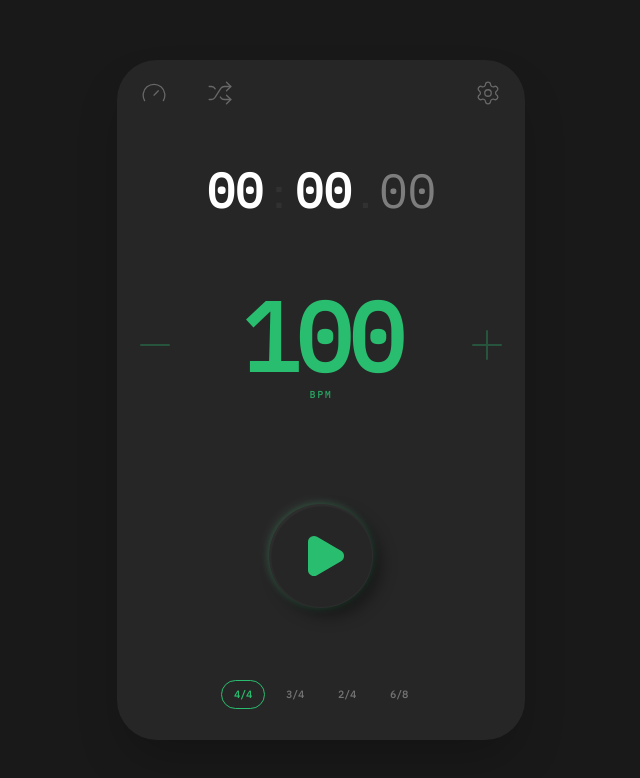
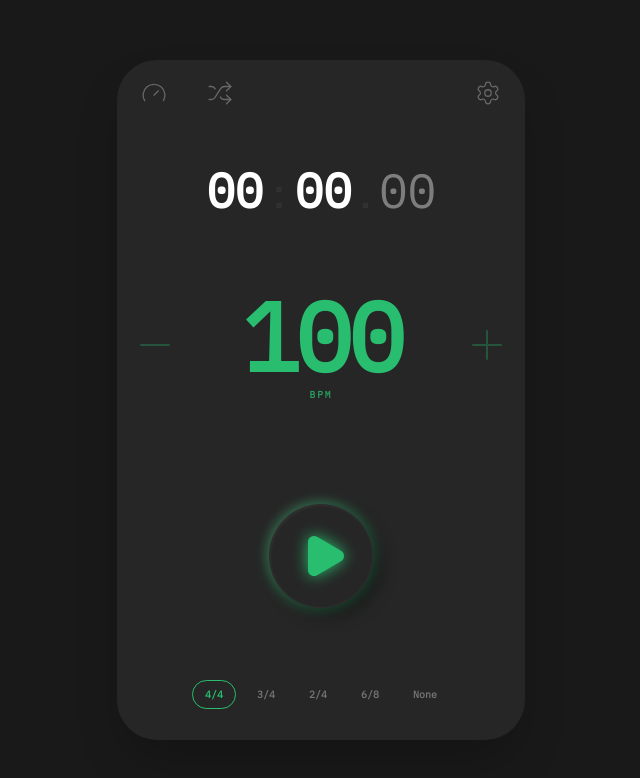
Before and after one commit to DonElDoug/metronome-widget, a React (Vite) app: page / in a window 1280 px wide. Shown: the top 778 px of the page, without its empty margins (319-959 px from the left). Built offline with nearby package versions, Linux system fonts and the light colour scheme; no server answers.

Commit message:
feat: add 'None' time signature mode to disable beat accents

```diff
--- a/src/App.tsx
+++ b/src/App.tsx
@@ -24,7 +24,7 @@ function App() {
     const [speedConfig, setSpeedConfig] = useState<SpeedSettingsData | null>(null);
     const [randomConfig, setRandomConfig] = useState<RandomSettingsData | null>(null);
     const [soundType, setSoundType] = useState<SoundType>('click');
-    const [timeSignature, setTimeSignature] = useState({ numerator: 4, denominator: 4 });
+    const [timeSignature, setTimeSignature] = useState<{ numerator: number, denominator: number } | null>({ numerator: 4, denominator: 4 });
 
     // Visual Sync Queue
     const visualQueueRef = useRef<{ time: number; beat: number }[]>([]);
@@ -136,7 +136,8 @@ function App() {
 
         // Glassy Flash Logic (Normal Mode)
         if (!speedConfig && visualizerRef.current && isPlaying) {
-            const currentBeat = (stateRef.current.speedBarCounter % timeSignature.numerator) + 1; // 1-based beat
+            const isNoAccent = !timeSignature;
+            const currentBeat = isNoAccent ? 2 : (stateRef.current.speedBarCounter % timeSignature.numerator) + 1; // 1-based beat
             stateRef.current.speedBarCounter++; // Use counter as beat tracker for Normal Mode too
 
             // Reset any residual animations
@@ -484,8 +485,8 @@ function App() {
                     {/* The Ripple Orb (Interactive) - Progress Ring */}
                     <div className="absolute inset-0 pointer-events-none flex items-center justify-center">
                         <svg className="w-[21vmin] h-[21vmin] rotate-[-90deg]" viewBox="0 0 200 200">
-                            {/* Base Ring (Subtle Guide) */}
-                            <circle cx="100" cy="100" r="56" fill="none" stroke="currentColor" strokeWidth="4" className="opacity-60" style={{ color: 'var(--accent-color)' }} />
+                            {/* Base Ring (Track - Neutral Dark) */}
+                            <circle cx="100" cy="100" r="56" fill="none" stroke="rgba(255,255,255,0.1)" strokeWidth="6" className="opacity-100" />
 
                             {/* Active Ring (Breathing/Progress) */}
                             <circle
@@ -493,17 +494,17 @@ function App() {
                                 cx="100" cy="100" r="56"
                                 fill="none"
                                 stroke="currentColor"
-                                strokeWidth="5"
+                                strokeWidth="10"
                                 strokeLinecap="round"
-                                className={`chrono-ring glass-ring-base`}
                                 style={{
                                     stroke: 'var(--accent-color)',
                                     strokeDasharray: 2 * Math.PI * 56,
                                     strokeDashoffset: speedConfig ? 2 * Math.PI * 56 : 0,
                                     opacity: speedConfig ? 1 : 0.8,
                                     transition: 'all 0.1s ease-out',
-                                    filter: 'drop-shadow(0 0 6px var(--accent-color))'
+                                    filter: 'drop-shadow(0 0 8px var(--accent-color))'
                                 }}
+                                className={`chrono-ring glass-ring-base ${isPlaying && speedConfig ? 'animate-ring-heartbeat' : ''}`}
                             />
                         </svg>
                     </div>
@@ -524,13 +525,7 @@ function App() {
                         }}
                     >
                         {/* Inner Soft Glow */}
-                        <div
-                            className={`absolute inset-0 transition-opacity duration-500 ease-in-out ${isPlaying ? 'opacity-60' : 'opacity-0'}`}
-                            style={{
-                                background: 'radial-gradient(circle at center, var(--accent-color), transparent 70%)',
-                                filter: 'blur(10px)'
-                            }}
-                        />
+
 
                         {isPlaying ? (
                             <div className="flex gap-2.5 z-10 transition-transform duration-300 scale-90">
@@ -538,7 +533,7 @@ function App() {
                                 <div className="w-2 h-8 bg-current rounded-full opacity-90 shadow-[0_0_10px_currentColor]" />
                             </div>
                         ) : (
-                            <Play size={48} className="ml-1.5 z-10 text-current opacity-100 transition-transform duration-300 hover:scale-110" fill="currentColor" />
+                            <Play size={48} className="ml-1.5 z-10 text-current opacity-100 transition-transform duration-300 hover:scale-110" fill="currentColor" style={{ filter: 'drop-shadow(0 0 8px currentColor)' }} />
                         )}
                     </button>
                 </div>
@@ -548,19 +543,27 @@ function App() {
                         { n: 4, d: 4, label: '4/4' },
                         { n: 3, d: 4, label: '3/4' },
                         { n: 2, d: 4, label: '2/4' },
-                        { n: 6, d: 8, label: '6/8' }
+                        { n: 6, d: 8, label: '6/8' },
+                        { n: 0, d: 0, label: 'None' }
                     ].map((sig) => (
                         <button
                             key={sig.label}
                             onClick={() => {
-                                setTimeSignature({ numerator: sig.n, denominator: sig.d });
-                                stateRef.current.timeSignature = { numerator: sig.n, denominator: sig.d };
+                                if (sig.label === 'None') {
+                                    setTimeSignature(null);
+                                    engine.setUseAccent(false);
+                                } else {
+                                    setTimeSignature({ numerator: sig.n, denominator: sig.d });
+                                    stateRef.current.timeSignature = { numerator: sig.n, denominator: sig.d };
+                                    engine.setBeatsPerBar(sig.n);
+                                    engine.setUseAccent(true);
+                                }
                                 stateRef.current.speedBarCounter = 0;
-                                engine.setBeatsPerBar(sig.n);
                             }}
-                            className={`text-[10px] font-bold px-3 py-1.5 rounded-full transition-all border ${timeSignature.numerator === sig.n && timeSignature.denominator === sig.d
-                                ? 'bg-neutral-800 text-[var(--accent-color)] border-[var(--accent-color)]'
-                                : 'text-neutral-500 border-transparent hover:text-neutral-300 hover:bg-neutral-800/50'
+                            className={`text-[10px] font-bold px-3 py-1.5 rounded-full transition-all border ${(sig.label === 'None' && timeSignature === null) ||
+                                    (timeSignature && timeSignature.numerator === sig.n && timeSignature.denominator === sig.d)
+                                    ? 'bg-neutral-800 text-[var(--accent-color)] border-[var(--accent-color)]'
+                                    : 'text-neutral-500 border-transparent hover:text-neutral-300 hover:bg-neutral-800/50'
                                 }`}
                         >
                             {sig.label}
--- a/src/core/MetronomeEngine.ts
+++ b/src/core/MetronomeEngine.ts
@@ -17,6 +17,7 @@ export class MetronomeEngine {
     beatCount = 0;
     beatsPerBar = 4;
     soundType: SoundType = 'click';
+    useAccent = true;
 
     // Callbacks
     onTick: ((beat: number, time: number) => void) | null = null;
@@ -84,6 +85,10 @@ export class MetronomeEngine {
         // but it will affect the next accent calculation.
     }
 
+    setUseAccent(value: boolean) {
+        this.useAccent = value;
+    }
+
     private scheduler() {
         while (this.nextNoteTime < (this.audioContext?.currentTime || 0) + this.scheduleAheadTime) {
             this.scheduleNote(this.nextNoteTime);
@@ -104,7 +109,7 @@ export class MetronomeEngine {
     private scheduleNote(time: number) {
         // Play sound if allowed
         if (!this.shouldPlayNote || this.shouldPlayNote(this.beatCount)) {
-            const isAccent = this.beatCount % this.beatsPerBar === 0;
+            const isAccent = this.useAccent && (this.beatCount % this.beatsPerBar === 0);
 
             if (this.soundType === 'click') {
                 this.playClick(time, isAccent);
--- a/src/index.css
+++ b/src/index.css
@@ -76,6 +76,58 @@ svg {
     }
 }
 
+@keyframes glow-heartbeat {
+    0% {
+        box-shadow: 0 0 20px 0px color-mix(in srgb, var(--accent-color), transparent 80%);
+        transform: scale(1);
+    }
+
+    5% {
+        box-shadow: 0 0 40px 10px color-mix(in srgb, var(--accent-color), transparent 50%);
+        transform: scale(1.02);
+    }
+
+    50% {
+        box-shadow: 0 0 20px 0px color-mix(in srgb, var(--accent-color), transparent 80%);
+        transform: scale(1);
+    }
+
+    100% {
+        box-shadow: 0 0 20px 0px color-mix(in srgb, var(--accent-color), transparent 80%);
+        transform: scale(1);
+    }
+}
+
+@keyframes ring-heartbeat {
+    0% {
+        filter: drop-shadow(0 0 8px var(--accent-color));
+        stroke-width: 10px;
+    }
+
+    5% {
+        filter: drop-shadow(0 0 20px var(--accent-color));
+        stroke-width: 12px;
+    }
+
+    50% {
+        filter: drop-shadow(0 0 8px var(--accent-color));
+        stroke-width: 10px;
+    }
+
+    100% {
+        filter: drop-shadow(0 0 8px var(--accent-color));
+        stroke-width: 10px;
+    }
+}
+
+.animate-ring-heartbeat {
+    animation: ring-heartbeat var(--beat-duration, 1s) infinite ease-in-out;
+}
+
+.animate-heartbeat {
+    animation: glow-heartbeat var(--beat-duration, 1s) infinite ease-in-out;
+}
+
 /* Glassy 2026 Utilities */
 .glass-ring-base {
     stroke: rgba(255, 255, 255, 0.1);
```
